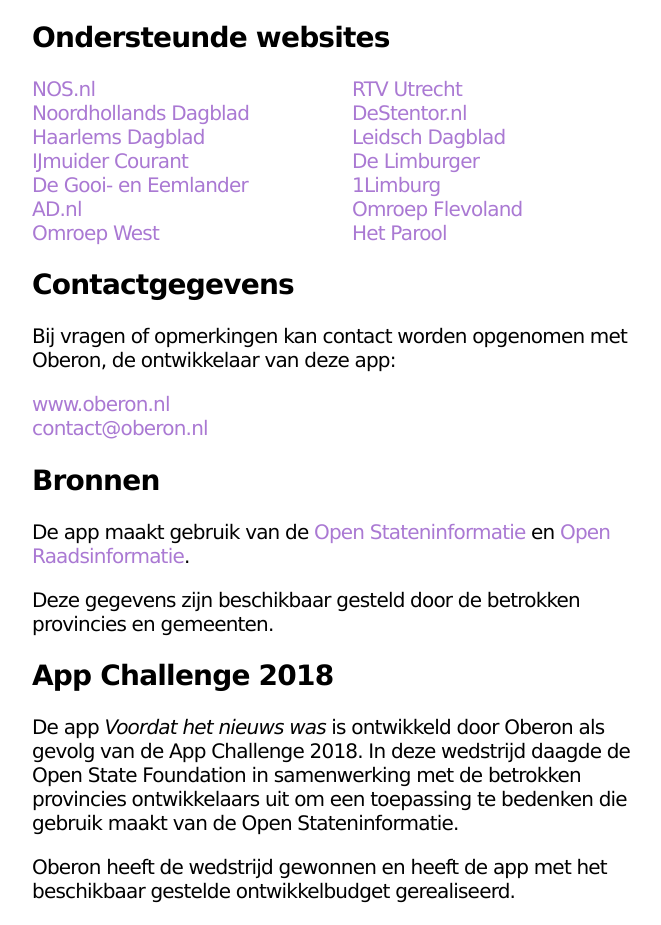
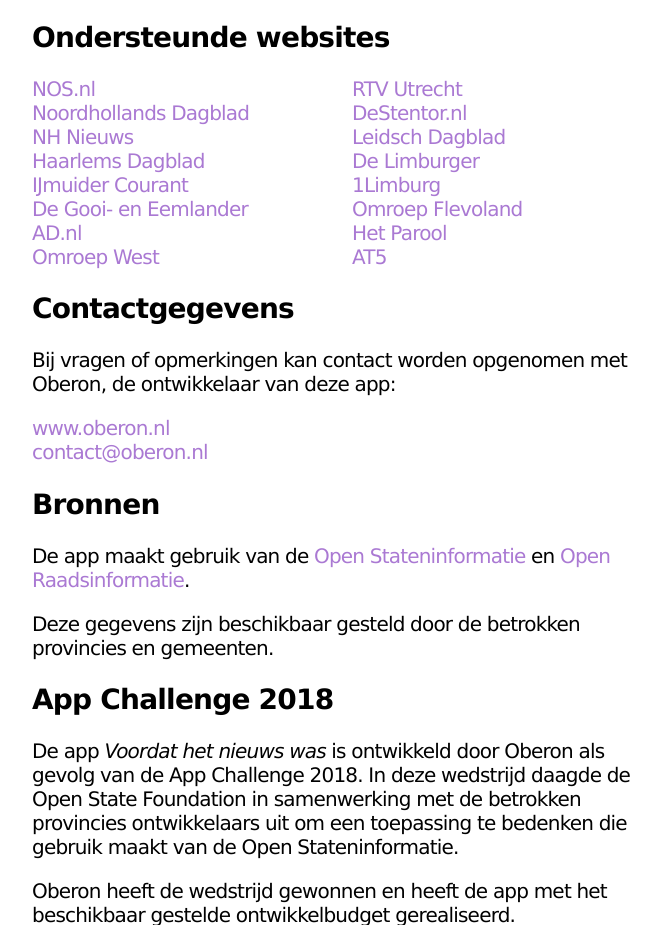
Before and after one commit to voordathetnieuwswas/voordathetnieuwswas.github.io, a plain HTML site: page index.html in a window 1280 px wide. Shown: the part 2191-3116 px from the top of the page, without its empty margins (298-959 px from the left). Drawn offline with Linux system fonts and the light colour scheme.

Commit message:
Added AT5 and NH Nieuws

```diff
--- a/index.html
+++ b/index.html
@@ -58,6 +58,7 @@
             <ul class="sites">
                 <li><a href="https://nos.nl" target="_blank">NOS.nl</a></li>
                 <li><a href="https://www.noordhollandsdagblad.nl/" target="_blank">Noordhollands Dagblad</a></li>
+                <li><a href="https://www.nhnieuws.nl/" target="_blank">NH Nieuws</a></li>
                 <li><a href="https://www.haarlemsdagblad.nl/" target="_blank">Haarlems Dagblad</a></li>
                 <li><a href="https://www.ijmuidercourant.nl/" target="_blank">IJmuider Courant</a></li>
                 <li><a href="https://www.gooieneemlander.nl/" target="_blank">De Gooi- en Eemlander</a></li>
@@ -70,6 +71,7 @@
                 <li><a href="https://www.1limburg.nl/" target="_blank">1Limburg</a></li>
                 <li><a href="https://www.omroepflevoland.nl/" target="_blank">Omroep Flevoland</a></li>
                 <li><a href="https://www.parool.nl/" target="_blank">Het Parool</a></li>
+                <li><a href="https://www.at5.nl/" target="_blank">AT5</a></li>
             </ul>
 
             <h2>Contactgegevens</h2>
```
